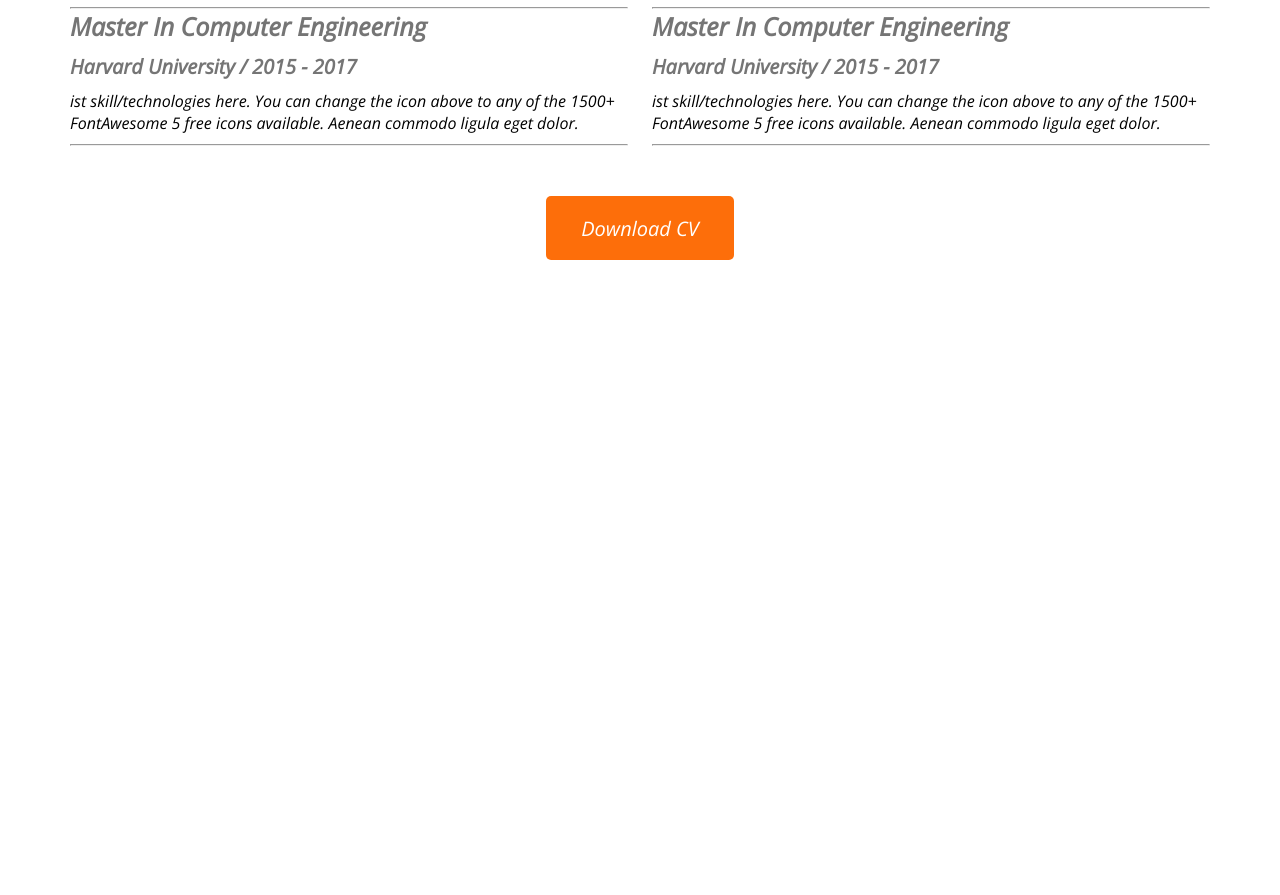
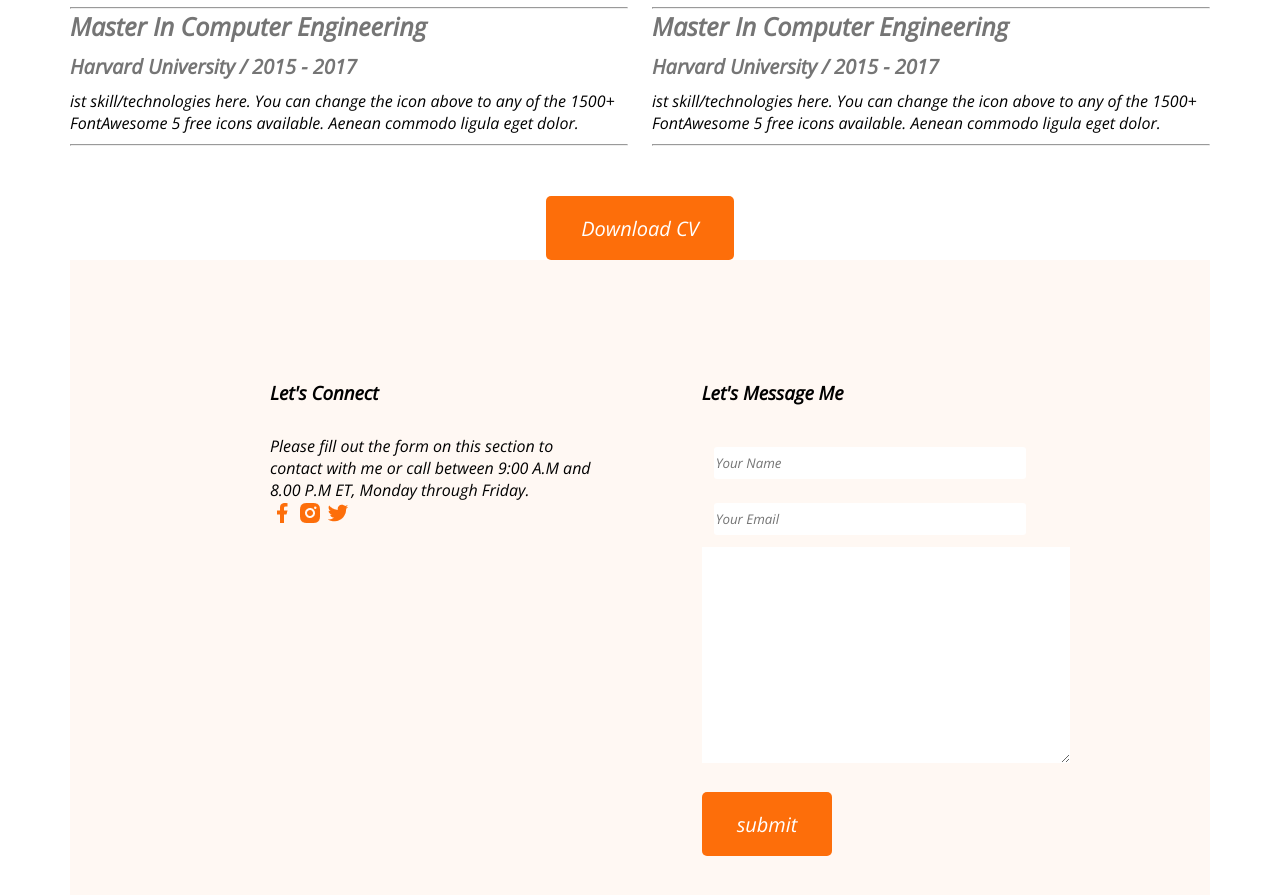
Before and after one commit to rijbe/devolopar-portfoli, a plain HTML site: page index.html in a window 1280 px wide. Shown: the part 2375-3270 px from the top of the page. Before the commit the page ends 2635 px from the top, so only its background shows below. Drawn offline with nearby package versions, Linux system fonts and the light colour scheme.

Commit message:
added to contact file

```diff
--- a/index.html
+++ b/index.html
@@ -138,6 +138,33 @@
                 <button class="btn-primary">Download CV</button>
             </div>
         </section>
+        <!-- contact Section -->
+        <section class="contact">
+            <div class="">
+                <h3 class="section-title">Let's Connect</h3>
+                <p>Please fill out the form on this section to contact with me or call between 9:00 A.M and 8.00 P.M ET, Monday through Friday.</p>
+                <a href="">
+                    <img src="images/icons/facebook.png" alt="">
+                </a>
+                <a href="">
+                    <img src="images/icons/insta.png" alt="">
+                </a>
+                <a href="">
+                    <img src="images/icons/twitter.png" alt="">
+                </a>
+
+            </div>
+            <div class="">
+                <h3 class="section-title">Let's Message Me</h3>
+                <form action="">
+                    <input type="text" name="" id="name" placeholder="Your Name">
+                    <input type="eamil" name="" id="name" placeholder="Your Email">
+                    <textarea name="" id="" cols="30" rows="10"></textarea>
+                    <input type="submit" class="btn-primary" value="submit">
+
+                </form>
+            </div>
+        </section>
     </main>
 </body>
 </html>
--- a/style.css
+++ b/style.css
@@ -148,3 +148,34 @@ main{
     margin-top: 50px;
     text-align: center;
 }
+/* contact section */
+.contact{
+    display: flex;
+    gap: 100px;
+    background: #fff8f3;
+    padding: 120px 200px;
+}
+a{
+    text-decoration: none;
+    margin-top: 30px;
+}
+.section-title{
+    text-align: left;
+}
+textarea{
+    margin-bottom: 24px;
+    border: 0;
+    width: 100%;
+    padding: 18px 30px;
+}
+input{
+    height: 64px;
+
+}
+#name{
+    width: 100%;
+    height: 30px;
+    margin: 12px;
+    border: none;
+    border-radius: 3px;
+}
```
